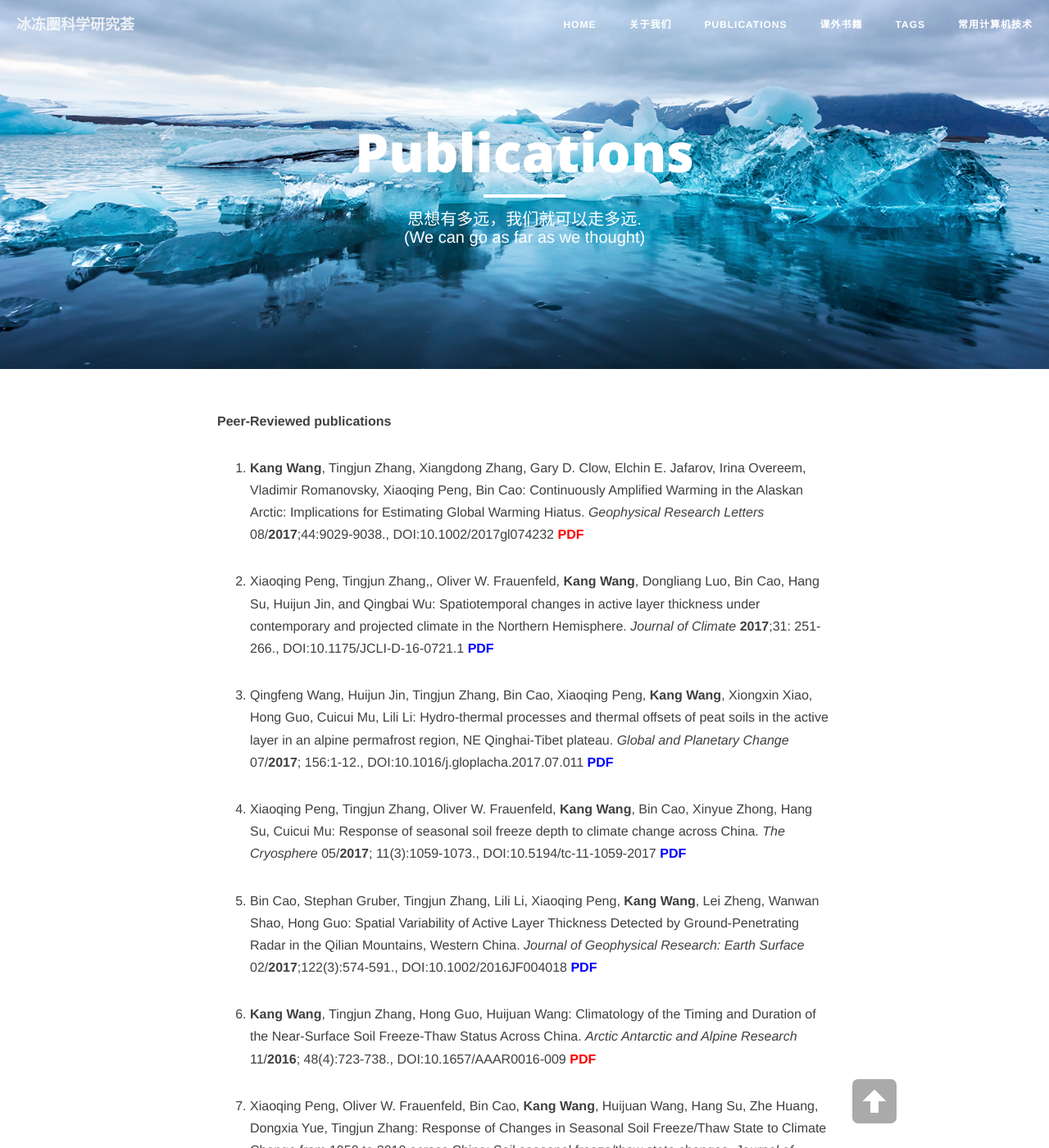
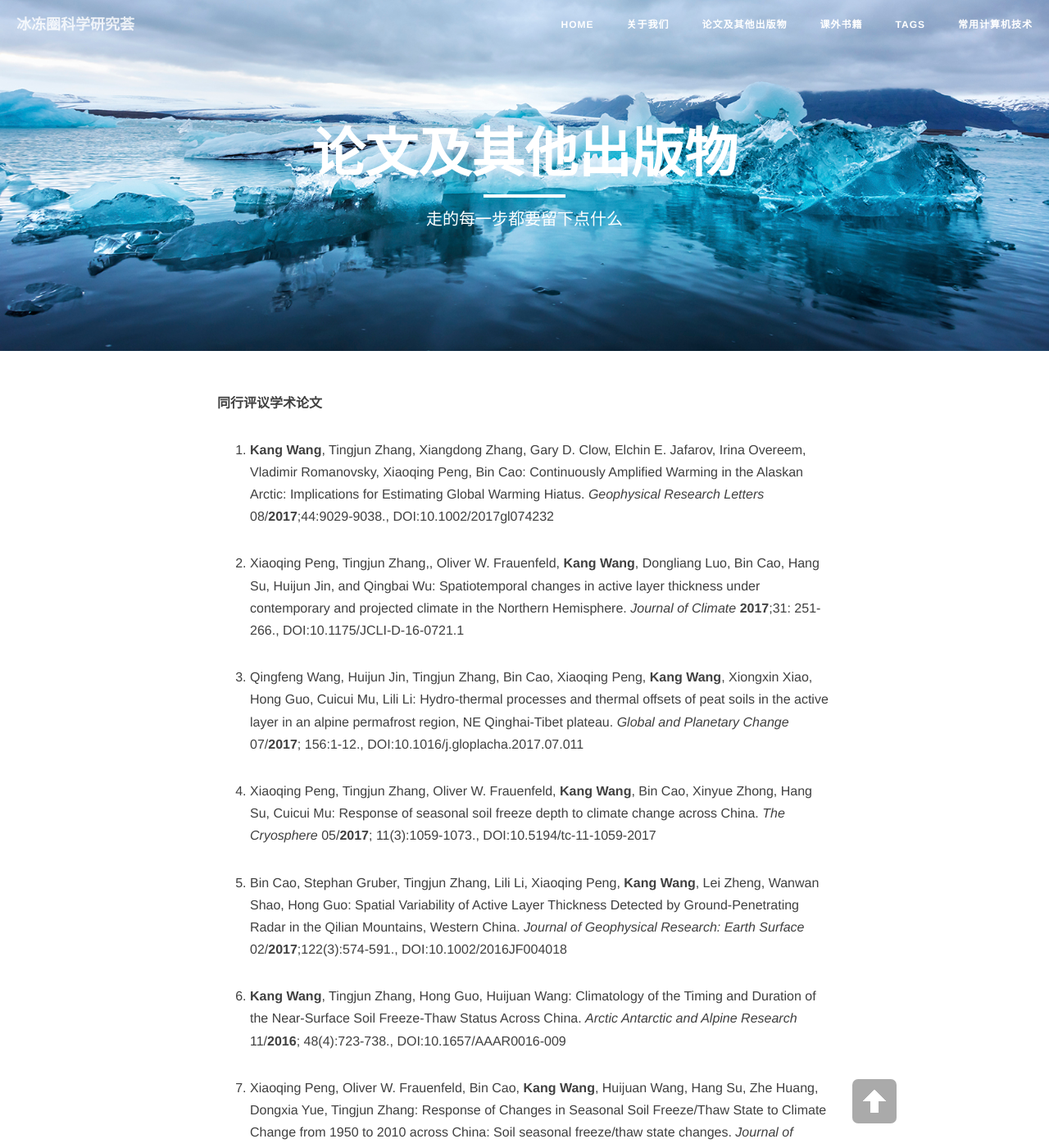
Before and after one commit to CryoECNU/cryoecnu.github.io, a Jekyll site: the page built from publication.md, in a window 1280 px wide and 1400 px high. Shown: the whole window at 82% size. Built offline with Jekyll 4.4.1, drawn with Linux system fonts in a browser that asks for light colours; nearby versions of some CDN libraries.

Commit message:
Update publication.md

```diff
--- a/publication.md
+++ b/publication.md
@@ -1,28 +1,31 @@
 ---
 layout: page
-title: "Publications"
-description: "思想有多远，我们就可以走多远. <br>(We can go as far as we thought)"
+title: "论文及其他出版物"
+description: "走的每一步都要留下点什么"
 header-img: "img/top.png"
 ---
 
-**Peer-Reviewed publications**
+**同行评议学术论文**
 
-1. **Kang Wang**, Tingjun Zhang, Xiangdong Zhang, Gary D. Clow, Elchin E. Jafarov, Irina Overeem, Vladimir Romanovsky, Xiaoqing Peng, Bin Cao: Continuously Amplified Warming in the Alaskan Arctic: Implications for Estimating Global Warming Hiatus. *Geophysical Research Letters* 08/**2017**;44:9029-9038., [DOI:10.1002/2017gl074232](https://doi.org/10.1002/2017gl074232) [<span style="color:red">**PDF**</span>](pdfs/Wang_et_al-2017-Geophysical_Research_Letters.pdf)
+1. **Kang Wang**, Tingjun Zhang, Xiangdong Zhang, Gary D. Clow, Elchin E. Jafarov, Irina Overeem, Vladimir Romanovsky, Xiaoqing Peng, Bin Cao:
+Continuously Amplified Warming in the Alaskan Arctic: Implications for Estimating Global Warming Hiatus.
+*Geophysical Research Letters* 08/**2017**;44:9029-9038.,
+[DOI:10.1002/2017gl074232](https://doi.org/10.1002/2017gl074232)
 
-1. Xiaoqing Peng, Tingjun Zhang,, Oliver W. Frauenfeld, **Kang Wang**, Dongliang Luo, Bin Cao, Hang Su, Huijun Jin, and Qingbai Wu: Spatiotemporal changes in active layer thickness under contemporary and projected climate in the Northern Hemisphere. *Journal of Climate* **2017**;31: 251-266., [DOI:10.1175/JCLI-D-16-0721.1](https://doi.org/10.1175/JCLI-D-16-0721.1) [<span style="color:blue">**PDF**</span>](pdfs/jcli-d-16-0721.1.pdf)
+1. Xiaoqing Peng, Tingjun Zhang,, Oliver W. Frauenfeld, **Kang Wang**, Dongliang Luo, Bin Cao, Hang Su, Huijun Jin, and Qingbai Wu: Spatiotemporal changes in active layer thickness under contemporary and projected climate in the Northern Hemisphere. *Journal of Climate* **2017**;31: 251-266., [DOI:10.1175/JCLI-D-16-0721.1](https://doi.org/10.1175/JCLI-D-16-0721.1)
 
-1. Qingfeng Wang, Huijun Jin, Tingjun Zhang, Bin Cao, Xiaoqing Peng, **Kang Wang**, Xiongxin Xiao, Hong Guo, Cuicui Mu, Lili Li: Hydro-thermal processes and thermal offsets of peat soils in the active layer in an alpine permafrost region, NE Qinghai-Tibet plateau. *Global and Planetary Change* 07/**2017**; 156:1-12., [DOI:10.1016/j.gloplacha.2017.07.011](https://doi.org/10.1016/j.gloplacha.2017.07.011) [<span style="color:blue">**PDF**</span>](pdfs/1-s2.0-S0921818116305161-main.pdf)
+1. Qingfeng Wang, Huijun Jin, Tingjun Zhang, Bin Cao, Xiaoqing Peng, **Kang Wang**, Xiongxin Xiao, Hong Guo, Cuicui Mu, Lili Li: Hydro-thermal processes and thermal offsets of peat soils in the active layer in an alpine permafrost region, NE Qinghai-Tibet plateau. *Global and Planetary Change* 07/**2017**; 156:1-12., [DOI:10.1016/j.gloplacha.2017.07.011](https://doi.org/10.1016/j.gloplacha.2017.07.011)
 
-1. Xiaoqing Peng, Tingjun Zhang, Oliver W. Frauenfeld, **Kang Wang**, Bin Cao, Xinyue Zhong, Hang Su, Cuicui Mu: Response of seasonal soil freeze depth to climate change across China. *The Cryosphere* 05/**2017**; 11(3):1059-1073., [DOI:10.5194/tc-11-1059-2017](https://doi.org/10.5194/tc-11-1059-2017) [<span style="color:blue">**PDF**</span>](pdfs/tc-11-1059-2017.pdf)
+1. Xiaoqing Peng, Tingjun Zhang, Oliver W. Frauenfeld, **Kang Wang**, Bin Cao, Xinyue Zhong, Hang Su, Cuicui Mu: Response of seasonal soil freeze depth to climate change across China. *The Cryosphere* 05/**2017**; 11(3):1059-1073., [DOI:10.5194/tc-11-1059-2017](https://doi.org/10.5194/tc-11-1059-2017)
 
-1. Bin Cao, Stephan Gruber, Tingjun Zhang, Lili Li, Xiaoqing Peng, **Kang Wang**, Lei Zheng, Wanwan Shao, Hong Guo: Spatial Variability of Active Layer Thickness Detected by Ground-Penetrating Radar in the Qilian Mountains, Western China. *Journal of Geophysical Research: Earth Surface* 02/**2017**;122(3):574-591., [DOI:10.1002/2016JF004018](https://doi.org/10.1002/2016JF004018) [<span style="color:blue">**PDF**</span>](pdfs/Cao_et_al-2017-Journal_of_Geophysical_Research__Earth_Surface.pdf)
+1. Bin Cao, Stephan Gruber, Tingjun Zhang, Lili Li, Xiaoqing Peng, **Kang Wang**, Lei Zheng, Wanwan Shao, Hong Guo: Spatial Variability of Active Layer Thickness Detected by Ground-Penetrating Radar in the Qilian Mountains, Western China. *Journal of Geophysical Research: Earth Surface* 02/**2017**;122(3):574-591., [DOI:10.1002/2016JF004018](https://doi.org/10.1002/2016JF004018)
 
-1. **Kang Wang**, Tingjun Zhang, Hong Guo, Huijuan Wang: Climatology of the Timing and Duration of the Near-Surface Soil Freeze-Thaw Status Across China. *Arctic Antarctic and Alpine Research* 11/**2016**; 48(4):723-738., [DOI:10.1657/AAAR0016-009](https://doi.org/10.1657/AAAR0016-009) [<span style="color:red">**PDF**</span>](pdfs/aaar0016-009.pdf)
+1. **Kang Wang**, Tingjun Zhang, Hong Guo, Huijuan Wang: Climatology of the Timing and Duration of the Near-Surface Soil Freeze-Thaw Status Across China. *Arctic Antarctic and Alpine Research* 11/**2016**; 48(4):723-738., [DOI:10.1657/AAAR0016-009](https://doi.org/10.1657/AAAR0016-009)
 
-1. Xiaoqing Peng, Oliver W. Frauenfeld, Bin Cao, **Kang Wang**, Huijuan Wang, Hang Su, Zhe Huang, Dongxia Yue, Tingjun Zhang: Response of Changes in Seasonal Soil Freeze/Thaw State to Climate Change from 1950 to 2010 across China: Soil seasonal freeze/thaw state changes. *Journal of Geophysical Research: Earth Surface* 10/**2016**; 121(11):1984-2000., [DOI:10.1002/2016JF003876](https://doi.org/10.1002/2016JF003876) [<span style="color:blue">**PDF**</span>](pdfs/Peng_et_al-2016-Journal_of_Geophysical_Research__Earth_Surface.pdf)
+1. Xiaoqing Peng, Oliver W. Frauenfeld, Bin Cao, **Kang Wang**, Huijuan Wang, Hang Su, Zhe Huang, Dongxia Yue, Tingjun Zhang: Response of Changes in Seasonal Soil Freeze/Thaw State to Climate Change from 1950 to 2010 across China: Soil seasonal freeze/thaw state changes. *Journal of Geophysical Research: Earth Surface* 10/**2016**; 121(11):1984-2000., [DOI:10.1002/2016JF003876](https://doi.org/10.1002/2016JF003876)
 
-1. Qingfeng Wang, Tingjun Zhang, Huijun Jin, Bin Cao, Xiaoqing Peng, **Kang Wang**, Lili Li, Hong Guo, Jia Liu, Lin Cao: Observational study on the active layer freeze–thaw cycle in the upper reaches of the Heihe River of the north-eastern Qinghai-Tibet Plateau. *Quaternary International* 09/**2016**; 440(B):13-22., [DOI:10.1016/j.quaint.2016.08.027](https://doi.org/10.1016/j.quaint.2016.08.027) [<span style="color:blue">**PDF**</span>](pdfs/1-s2.0-S1040618215300185-main.pdf)
+1. Qingfeng Wang, Tingjun Zhang, Huijun Jin, Bin Cao, Xiaoqing Peng, **Kang Wang**, Lili Li, Hong Guo, Jia Liu, Lin Cao: Observational study on the active layer freeze–thaw cycle in the upper reaches of the Heihe River of the north-eastern Qinghai-Tibet Plateau. *Quaternary International* 09/**2016**; 440(B):13-22., [DOI:10.1016/j.quaint.2016.08.027](https://doi.org/10.1016/j.quaint.2016.08.027)
 
-1. Xiaoqing Peng, Tingjun Zhang, Bin Cao, Qingfeng Wang, **Kang Wang**, Wanwan Shao, Hong Guo: Changes in Freezing-Thawing Index and Soil Freeze Depth Over the Heihe River Basin, Western China. *Arctic Antarctic and Alpine Research* 02/**2016**; 48(1):161-176., [DOI:10.1657/AAAR00C-13-127](https://doi.org/10.1657/AAAR00C-13-127) [<span style="color:blue">**PDF**</span>](pdfs/aaar00c-13-127.pdf)
+1. Xiaoqing Peng, Tingjun Zhang, Bin Cao, Qingfeng Wang, **Kang Wang**, Wanwan Shao, Hong Guo: Changes in Freezing-Thawing Index and Soil Freeze Depth Over the Heihe River Basin, Western China. *Arctic Antarctic and Alpine Research* 02/**2016**; 48(1):161-176., [DOI:10.1657/AAAR00C-13-127](https://doi.org/10.1657/AAAR00C-13-127)
 
-1. **K. Wang**, T. Zhang, X. Zhong: Changes in the timing and duration of the near-surface soil freeze/thaw status from 1956 to 2006 across China. *The Cryosphere* 06/**2015**; 9(3):1321-1331., [DOI:10.5194/tc-9-1321-2015](https://doi.org/10.5194/tc-9-1321-2015) [<span style="color:red">**PDF**</span>](pdfs/tc-9-1321-2015.pdf)
+1. **K. Wang**, T. Zhang, X. Zhong: Changes in the timing and duration of the near-surface soil freeze/thaw status from 1956 to 2006 across China. *The Cryosphere* 06/**2015**; 9(3):1321-1331., [DOI:10.5194/tc-9-1321-2015](https://doi.org/10.5194/tc-9-1321-2015)
```
